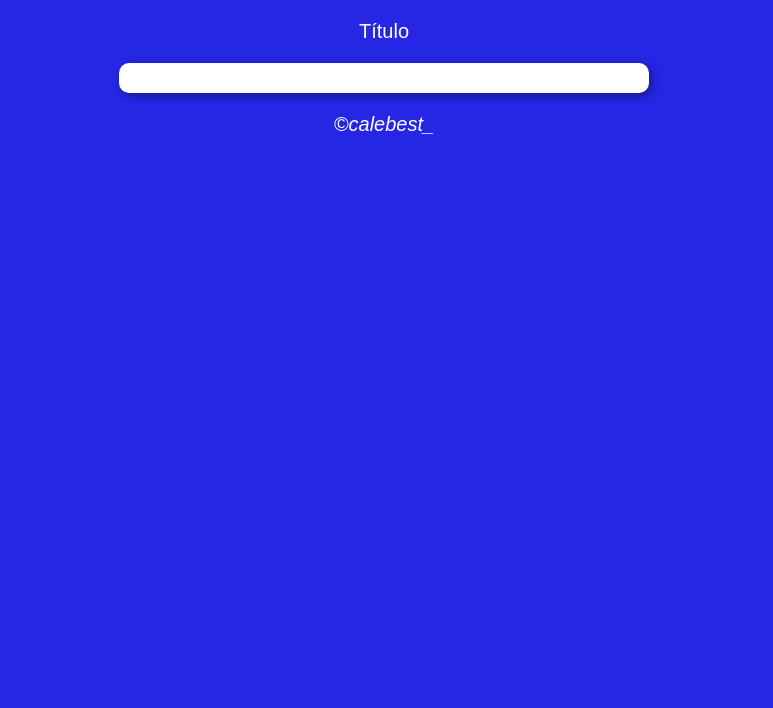
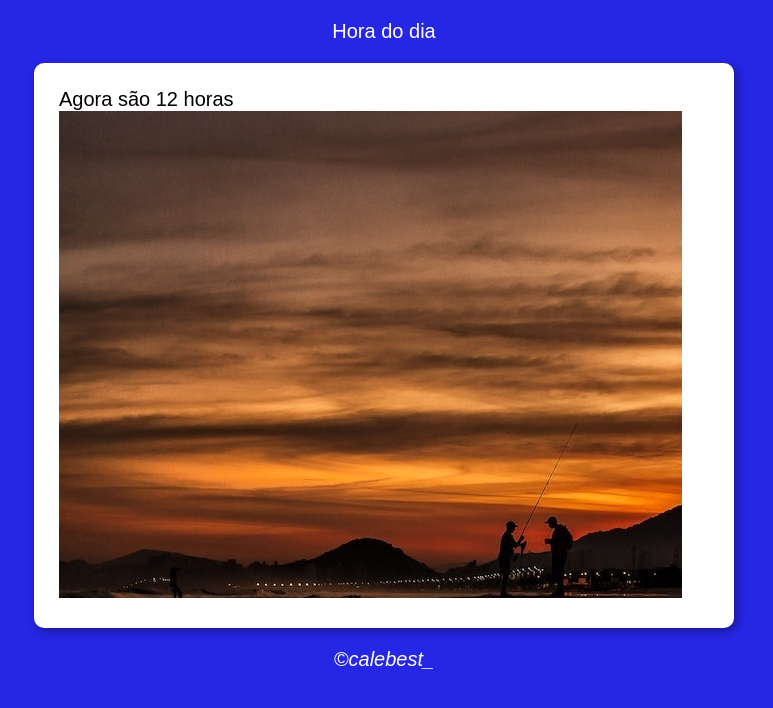
Before and after one commit to CalebeS/verificador-hora-JS, a plain HTML site: page index.html in a window 1280 px wide. Shown: the whole page, without its empty margins (256-1029 px from the left). Drawn offline with Linux system fonts and the light colour scheme.

Commit message:
finalizado

```diff
--- a/index.html
+++ b/index.html
@@ -7,16 +7,16 @@
     <link rel="stylesheet" href="style.css">
     <title>Verificador de tempo</title>
 </head>
-<body>
+<body onload="carregar()">
     <header>
-        <p>Título</p>
+        <p>Hora do dia</p>
     </header>
     <section>
-        <div>
-
+        <div id="msg">
+            Aqui vai a mensagem..
         </div>
-        <div>
-
+        <div id="foto">
+            <img id="imagem" src="images/manha.jpg">
         </div>
     </section>
     <footer>
--- a/script.js
+++ b/script.js
@@ -0,0 +1,15 @@
+function carregar() {
+    var msg = document.getElementById('msg');
+    var img = document.getElementById('imagem');
+    var data = new Date();
+    var hora = data.getHours();
+    //var hora = 12 para manipular hora e testar.
+    msg.innerHTML = `Agora são ${hora} horas`
+    if (hora >= 0 && hora < 12) {
+        img.src = 'images/manha.jpg'
+    } else if (hora >= 12 && hora <= 18){
+        img.src = 'images/tarde.jpg'
+    } else {
+        img.src = 'images/noite.jpg'
+    }
+}
--- a/style.css
+++ b/style.css
@@ -11,8 +11,8 @@ header {
 section {
     background: white;
     border-radius: 10px;
-    padding: 15px;
-    width: 500px;
+    padding: 25px;
+    width: 650px;
     margin: auto;
     box-shadow: 3px 3px 10px rgba(0, 0, 0, 0.376);
 }
```
Also changed, not shown: images/manha.jpg (added), images/noite.jpg (added), images/tarde.jpg (added).
